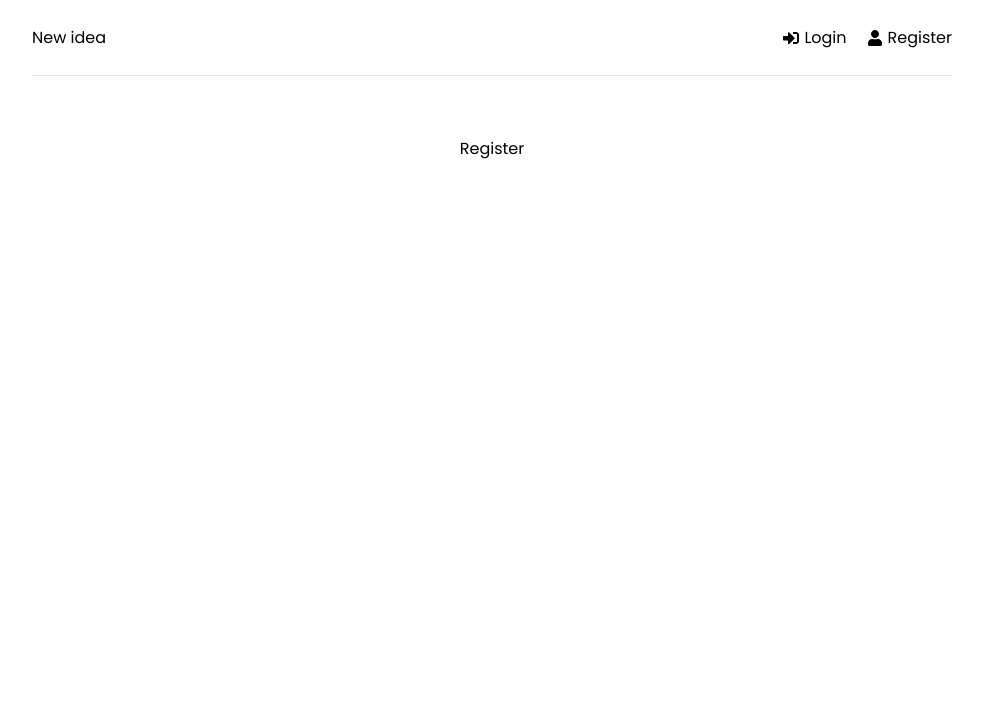
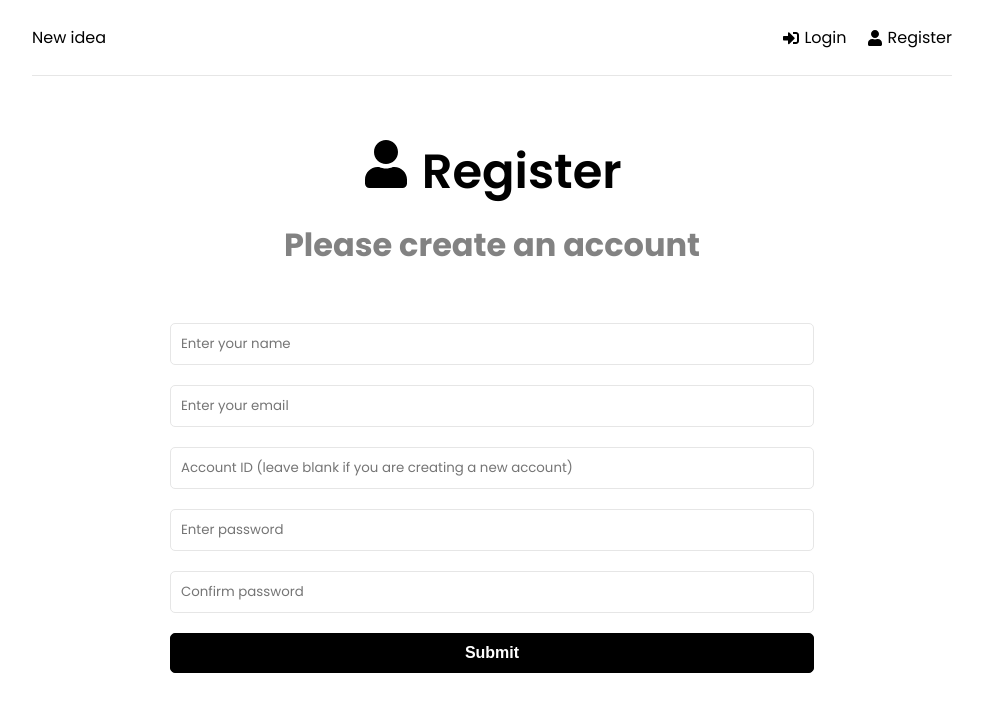
Before and after one commit to emilyDZC/ideas-board, a React (Create React App) app in the folder frontend/: page /register in a window 1280 px wide. Shown: the top 712 px of the page, without its empty margins (148-1131 px from the left). Built offline with nearby package versions, Linux system fonts and the light colour scheme.

Commit message:
Add register and login pages

```diff
--- a/frontend/src/pages/Login.jsx
+++ b/frontend/src/pages/Login.jsx
@@ -1,5 +1,50 @@
+import { useState, useEffect } from "react";
+import { FaSignInAlt } from "react-icons/fa";
+
 function Login() {
-  return <div>Login</div>;
+  const [formData, setFormData] = useState({
+    email: "",
+    password: "",
+  });
+
+  const { email, password } = formData;
+
+  const onChange = (e) => {
+    setFormData((prevState) => ({
+      ...prevState,
+      [e.target.name]: e.target.value,
+    }));
+  };
+
+  const onSubmit = (e) => {
+    e.preventDefault();
+  };
+
+  return (
+    <>
+      <section className="heading">
+        <h1>
+          <FaSignInAlt /> Login
+        </h1>
+        <p>Login and start making ideas</p>
+      </section>
+      <section className="form">
+        <form onSubmit={onSubmit}>
+          <div className="form-group">
+            <input type="email" className="form-control" id="email" name="email" value={email} placeholder="Enter your email" onChange={onChange} />
+          </div>
+          <div className="form-group">
+            <input type="password" className="form-control" id="password" name="password" value={password} placeholder="Enter password" onChange={onChange} />
+          </div>
+          <div className="form-group">
+            <button type="submit" className="btn btn-block">
+              Submit
+            </button>
+          </div>
+        </form>
+      </section>
+    </>
+  );
 }
 
 export default Login;
--- a/frontend/src/pages/Register.jsx
+++ b/frontend/src/pages/Register.jsx
@@ -1,5 +1,62 @@
+import { useState, useEffect } from "react";
+import { FaUser } from "react-icons/fa";
+
 function Register() {
-  return <div>Register</div>;
+  const [formData, setFormData] = useState({
+    name: "",
+    email: "",
+    password: "",
+    password2: "",
+    account: "",
+  });
+
+  const { name, email, password, password2, account } = formData;
+
+  const onChange = (e) => {
+    setFormData((prevState) => ({
+      ...prevState,
+      [e.target.name]: e.target.value,
+    }));
+  };
+
+  const onSubmit = (e) => {
+    e.preventDefault();
+  };
+
+  return (
+    <>
+      <section className="heading">
+        <h1>
+          <FaUser /> Register
+        </h1>
+        <p>Please create an account</p>
+      </section>
+      <section className="form">
+        <form onSubmit={onSubmit}>
+          <div className="form-group">
+            <input type="text" className="form-control" id="name" name="name" value={name} placeholder="Enter your name" onChange={onChange} />
+          </div>
+          <div className="form-group">
+            <input type="email" className="form-control" id="email" name="email" value={email} placeholder="Enter your email" onChange={onChange} />
+          </div>
+          <div className="form-group">
+            <input type="account" className="form-control" id="account" name="account" value={account} placeholder="Account ID (leave blank if you are creating a new account)" onChange={onChange} />
+          </div>
+          <div className="form-group">
+            <input type="password" className="form-control" id="password" name="password" value={password} placeholder="Enter password" onChange={onChange} />
+          </div>
+          <div className="form-group">
+            <input type="password" className="form-control" id="password2" name="password2" value={password2} placeholder="Confirm password" onChange={onChange} />
+          </div>
+          <div className="form-group">
+            <button type="submit" className="btn btn-block">
+              Submit
+            </button>
+          </div>
+        </form>
+      </section>
+    </>
+  );
 }
 
 export default Register;
```
